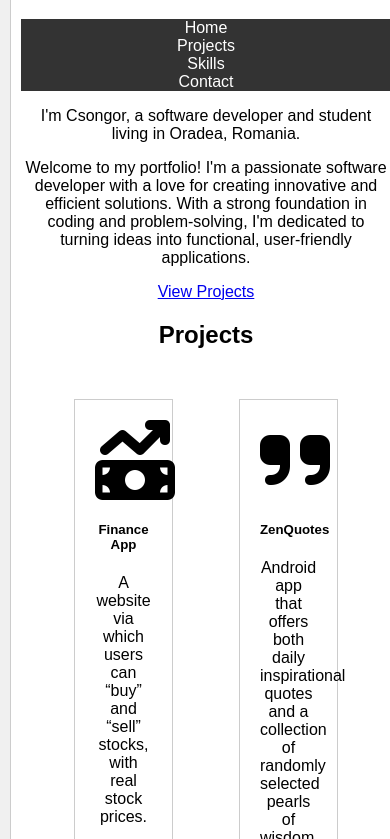
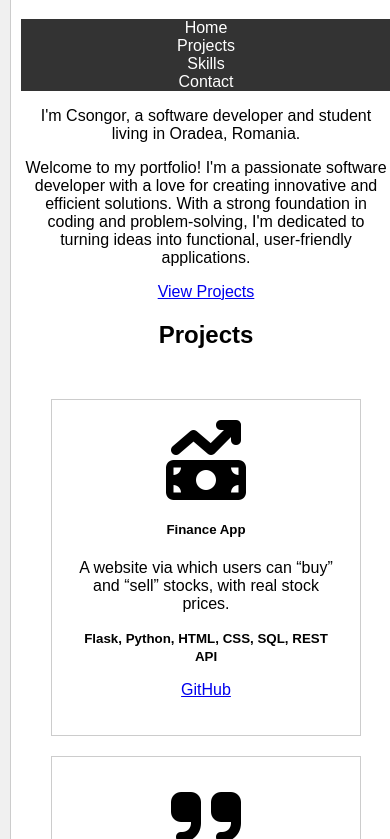
Before and after one commit to RipClaw15/ripclaw.github.io, a plain HTML site: page index.html in a window 390 px wide. Shown: the part 242-1081 px from the top of the page. Drawn offline with Linux system fonts and the light colour scheme.

Commit message:
Update styles.css

```diff
--- a/styles.css
+++ b/styles.css
@@ -81,7 +81,7 @@ nav a {
 }
 
 
-@media (max-width: 768px) {
+@media only screen and (max-width: 600px) {
     body {
         font-size: 16px;
     }
@@ -103,5 +103,11 @@ nav a {
         padding: 10px 0;
     }
 
+    .card {
+        width: calc(100% - 20px);
+        margin: 10px;
+        float: none;
+    }
+
 
 }
```
